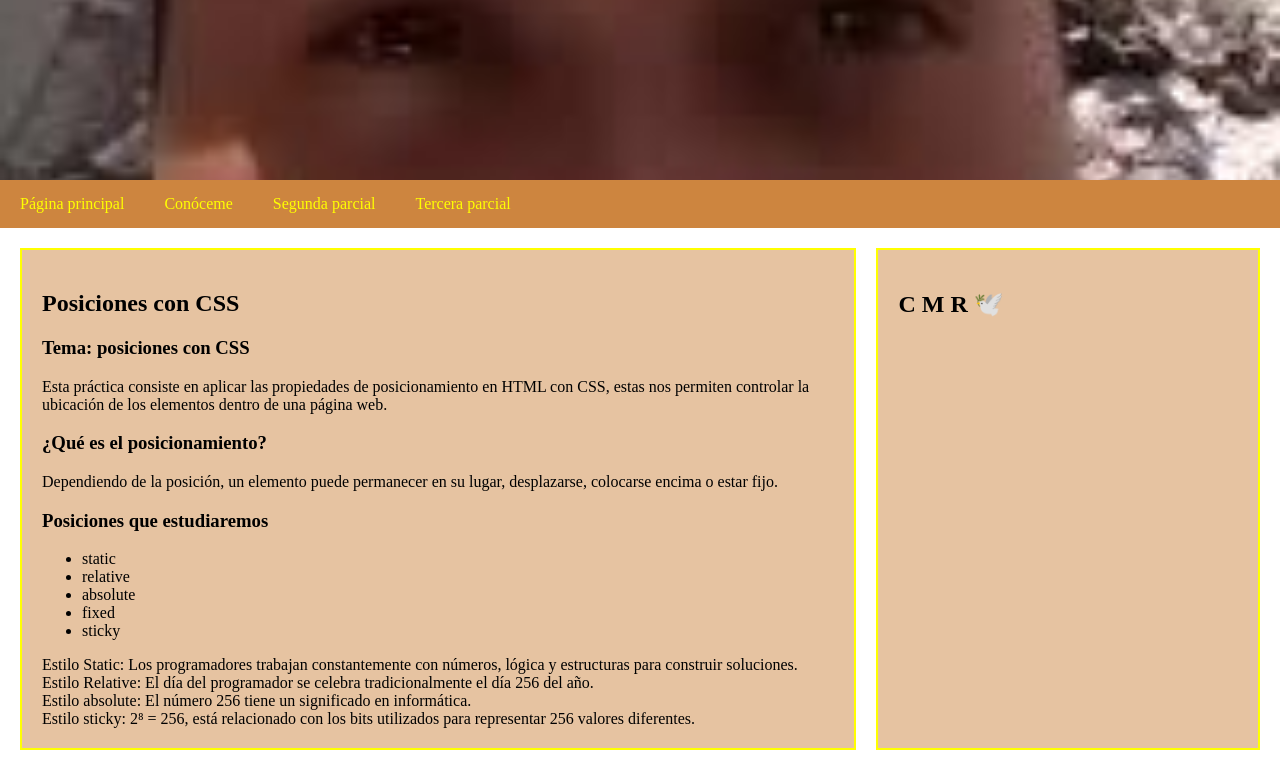
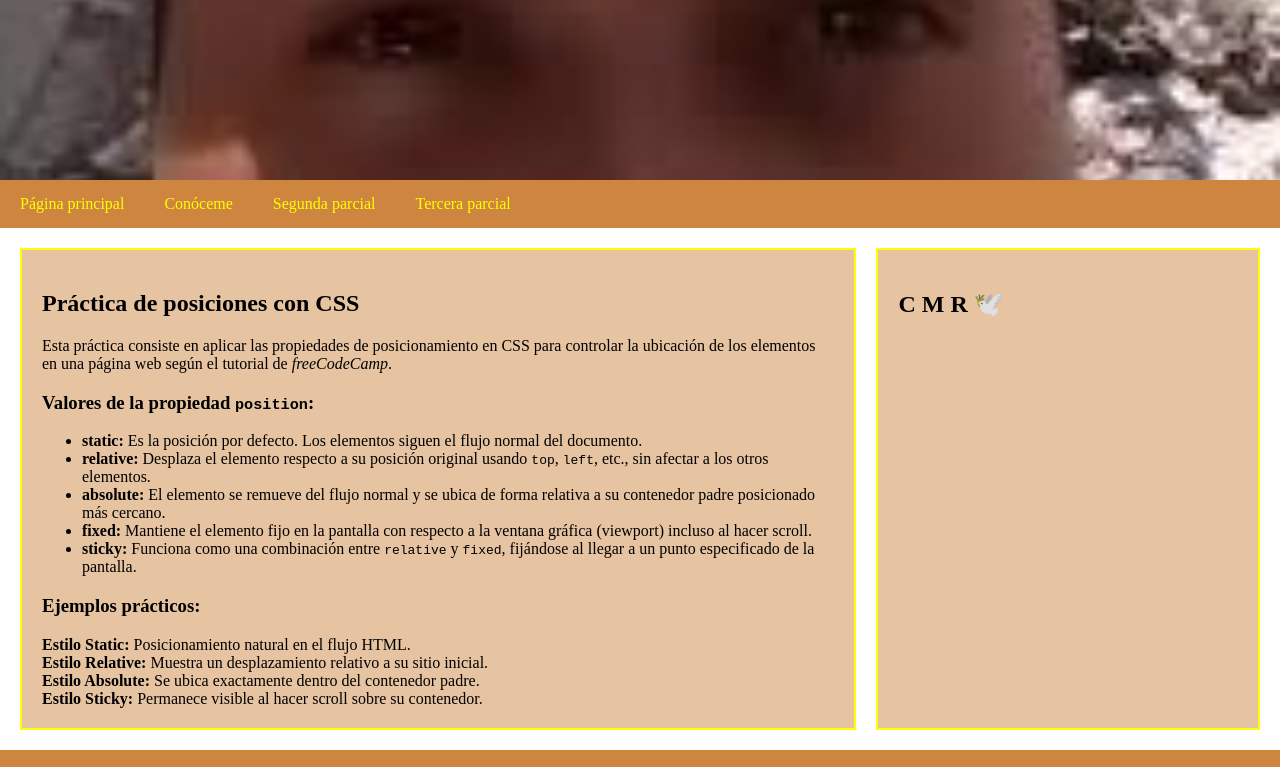
Before and after one commit to lpascual0-cloud/mi-sitio-web, a plain HTML site: page posiciones.html in a window 1280 px wide. Shown: the top 767 px of the page. Drawn offline with Linux system fonts and the light colour scheme.

Commit message:
Add files via upload
actualización de sito web

```diff
--- a/posiciones.html
+++ b/posiciones.html
@@ -2,13 +2,13 @@
 <html lang="es">
     <head>
         <meta charset="UTF-8">
-        <title>Posiciones con CSS - Mi sitio web</title>
-        <!--Hacemos referencia a los estilos de mi pagina-->
+        <title>Práctica de posiciones - Mi sitio web</title>
+        <!-- Hacemos referencia a los estilos de la página -->
         <link rel="stylesheet" href="estilos.css">
     </head>
     <body>
         <header><img src="pepe.jpg" alt="Encabezado"></header>
-        <nav>
+<nav>
             <ul>
                 <li><a href="index.html">Página principal</a></li>
                 <li><a href="#">Conóceme</a>
@@ -20,7 +20,7 @@
                 <li><a href="#">Segunda parcial</a>
                     <ul>
                         <li><a href="practica1.html">Práctica uno</a></li>
-                        <li><a href="posiciones.html">Posiciones</a></li>
+                        <li><a href="posiciones.html">Práctica de posiciones</a></li>
                         <li><a href="mundodigital.html">Mi mundo digital</a></li>
                     </ul>
                 </li>
@@ -33,37 +33,37 @@
         </nav>
         <section>
             <aside class="principal">
-                <h2>Posiciones con CSS</h2>
-                <h3>Tema: posiciones con CSS</h3>
-                <p>Esta práctica consiste en aplicar las propiedades de posicionamiento en HTML con CSS, estas nos permiten controlar la ubicación de los elementos dentro de una página web.</p>
-                <h3>¿Qué es el posicionamiento?</h3>
-                <p>Dependiendo de la posición, un elemento puede permanecer en su lugar, desplazarse, colocarse encima o estar fijo.</p>
-                <h3>Posiciones que estudiaremos</h3>
+                <h2> Práctica de posiciones con CSS</h2>
+                <p>Esta práctica consiste en aplicar las propiedades de posicionamiento en CSS para controlar la ubicación de los elementos en una página web según el tutorial de <em>freeCodeCamp</em>.</p>
+
+                <h3>Valores de la propiedad <code>position</code>:</h3>
                 <ul>
-                    <li>static</li>
-                    <li>relative</li>
-                    <li>absolute</li>
-                    <li>fixed</li>
-                    <li>sticky</li>
+                    <li><strong>static:</strong> Es la posición por defecto. Los elementos siguen el flujo normal del documento.</li>
+                    <li><strong>relative:</strong> Desplaza el elemento respecto a su posición original usando <code>top</code>, <code>left</code>, etc., sin afectar a los otros elementos.</li>
+                    <li><strong>absolute:</strong> El elemento se remueve del flujo normal y se ubica de forma relativa a su contenedor padre posicionado más cercano.</li>
+                    <li><strong>fixed:</strong> Mantiene el elemento fijo en la pantalla con respecto a la ventana gráfica (viewport) incluso al hacer scroll.</li>
+                    <li><strong>sticky:</strong> Funciona como una combinación entre <code>relative</code> y <code>fixed</code>, fijándose al llegar a un punto especificado de la pantalla.</li>
                 </ul>
+
+                <h3>Ejemplos prácticos:</h3>
                 <div class="ejemplo">
                    <div class="programador static">
-                       Estilo Static: Los programadores trabajan constantemente con números, lógica y estructuras para construir soluciones.
+                       <strong>Estilo Static:</strong> Posicionamiento natural en el flujo HTML.
                    </div>
                 </div>
                 <div class="ejemplo">
                    <div class="programador relative">
-                       Estilo Relative: El día del programador se celebra tradicionalmente el día 256 del año.
+                       <strong>Estilo Relative:</strong> Muestra un desplazamiento relativo a su sitio inicial.
                    </div>
                 </div>
-                 <div class="ejemplo">
+                <div class="ejemplo">
                    <div class="programador absolute">
-                       Estilo absolute: El número 256 tiene un significado en informática.
+                       <strong>Estilo Absolute:</strong> Se ubica exactamente dentro del contenedor padre.
                    </div>
                 </div>
-                 <div class="ejemplo">
+                <div class="ejemplo">
                    <div class="programador sticky">
-                       Estilo sticky: 2⁸ = 256, está relacionado con los bits utilizados para representar 256 valores diferentes.
+                       <strong>Estilo Sticky:</strong> Permanece visible al hacer scroll sobre su contenedor.
                    </div>
                 </div>
             </aside>
```
Also changed, not shown: Pasatiempos.html (+1 -1 lines), index.html (+2 -3 lines), informacio.html (+1 -1 lines), mundodigital.html (+1 -1 lines).
